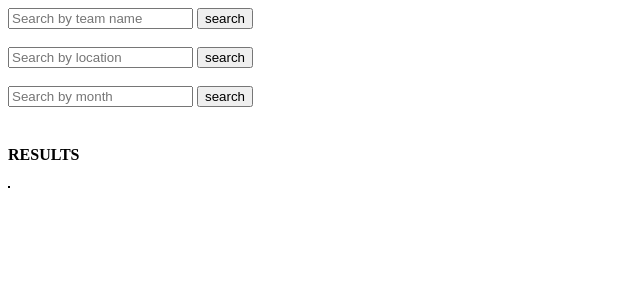
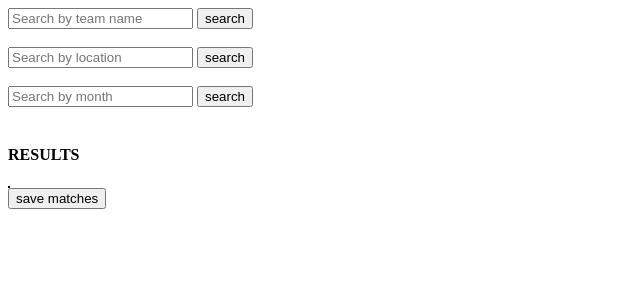
Before and after one commit to cfranchi/4633-Web-App, a PHP site: page /home/home.php in a window 1280 px wide. Shown: the top 300 px of the page, without its empty margins (0-640 px from the left). Run offline with PHP 8.4, Linux system fonts and the light colour scheme.

Commit message:
Add files via upload

```diff
--- a/home/home.php
+++ b/home/home.php
@@ -22,4 +22,7 @@ table, th, td {
     <div id="search_results_div">
         <table id="table"></table>
     </div>
+    <div id="save_results_div">
+        <button id="save_results_button">save matches</button>
+    </div>
 </div>
--- a/searchmatches/searchbyteam.js
+++ b/searchmatches/searchbyteam.js
@@ -22,7 +22,7 @@ $(document).ready(function() {
                     for(var i = 0; i < data.length; i++)
                         {
                             var tr = "<tr>";
-                            var check = "<td><input type='checkbox' id='check_" + i + "'/></td>";
+                            var check = "<td><button id='add_button_" + i + "'>search</button></td>";
                             var td1 = "<td>" + data[i]["team1"] + "</td>";
                             var td2 = "<td>" + data[i]["team2"] + "</td>";
                             var td3 = "<td>" + data[i]["location"] + "</td>";
```
